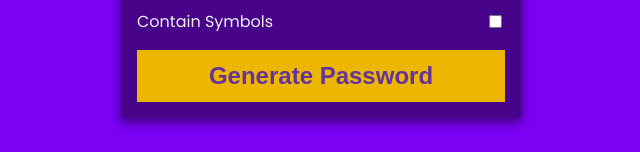
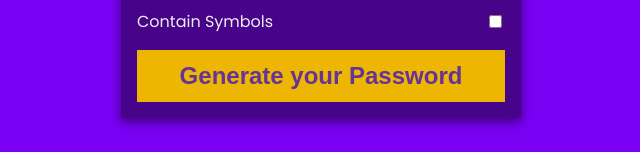
Before and after one commit to andreatricerri/passwordGenerator, a plain HTML site: page index.html in a window 1280 px wide. Shown: the part 468-620 px from the top of the page, without its empty margins (319-959 px from the left). Drawn offline with Linux system fonts and the light colour scheme.

Commit message:
Update index.html

```diff
--- a/index.html
+++ b/index.html
@@ -37,7 +37,7 @@
                     <input id="symbol" type="checkbox" />
                 </div>
                 <button class="generate" id="generate">
-                    Generate Password
+                    Generate your Password
                 </button>
             </div>
         </div>
```
